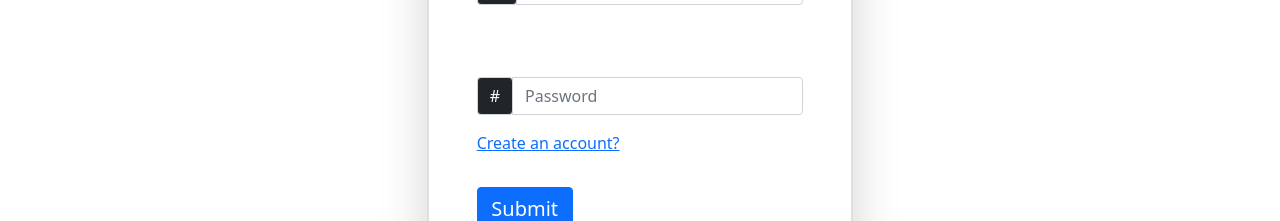
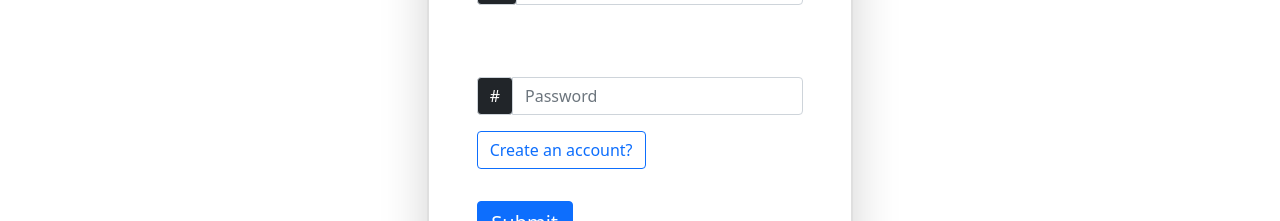
Before and after one commit to Berkeley-gov/body-mass-index-Client, a React (Create React App) app: page /login in a window 1280 px wide. Shown: the part 1380-1601 px from the top of the page. Built offline with nearby package versions, Linux system fonts and the light colour scheme; no server answers.

Commit message:
updated login page

```diff
--- a/src/components/user-login.component.js
+++ b/src/components/user-login.component.js
@@ -123,7 +123,7 @@ export default class UserLogin extends Component {
                             <p id="warning-text"></p>
 
                             <div className="nav-item">
-                                <a className="text-primary stretched-link" onClick={()=> this.props.history.push('/users/add')} >Create an account?</a>
+                                <button className="btn btn-outline-primary text-primary stretched-link" onClick={()=> this.props.history.push('/users/add')} >Create an account?</button>
                             </div>
 
                             <div  className="form-group mt-2 pt-4" >
```
